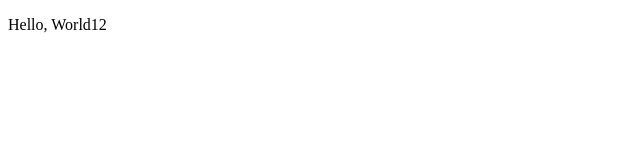
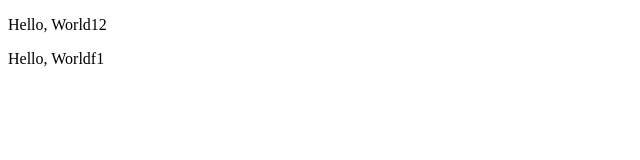
Before and after one commit to serioromerio013/test2, a plain HTML site: page index.html in a window 1280 px wide. Shown: the full height of the page, 0-640 px from the left. Drawn offline with Linux system fonts and the light colour scheme.

```diff
--- a/index.html
+++ b/index.html
@@ -7,5 +7,6 @@
 </head>
 <body>
     <p>Hello, World12</p>
+    <p>Hello, Worldf1</p>
 </body>
 </html>
```
